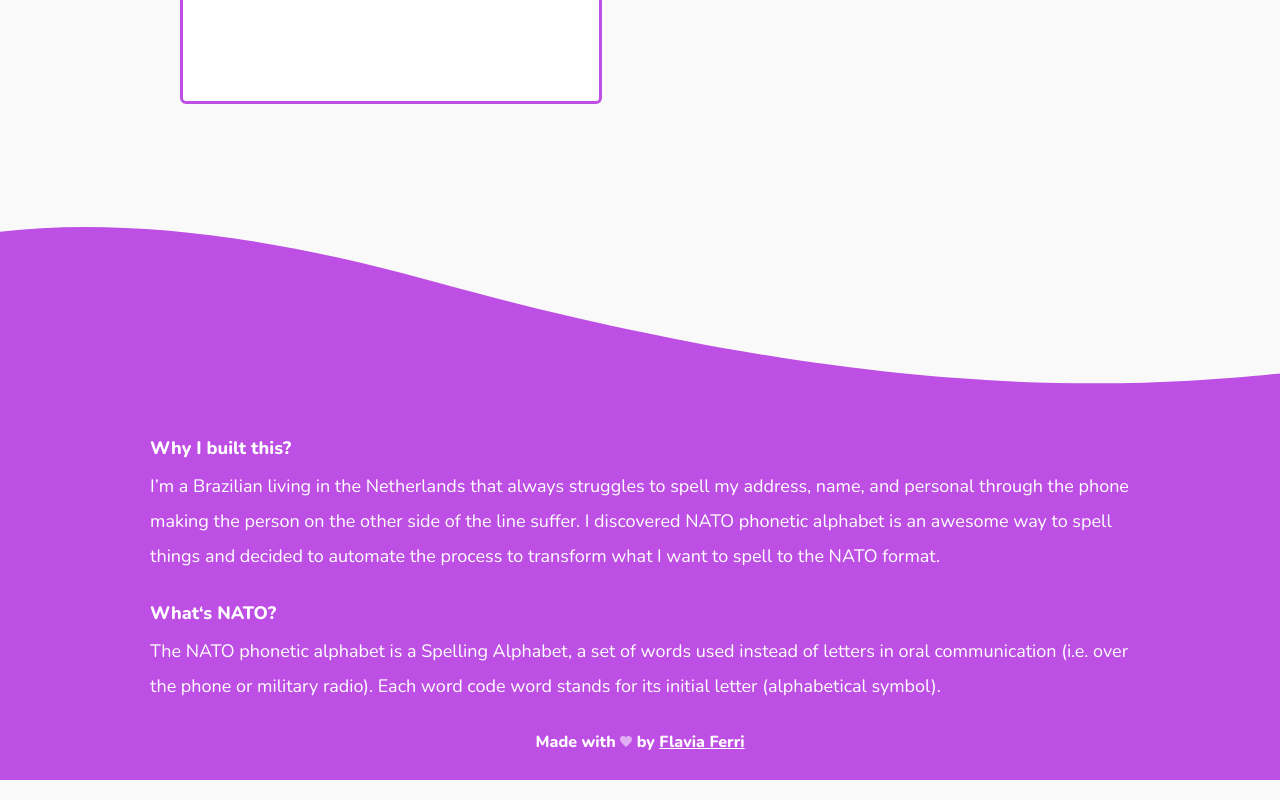
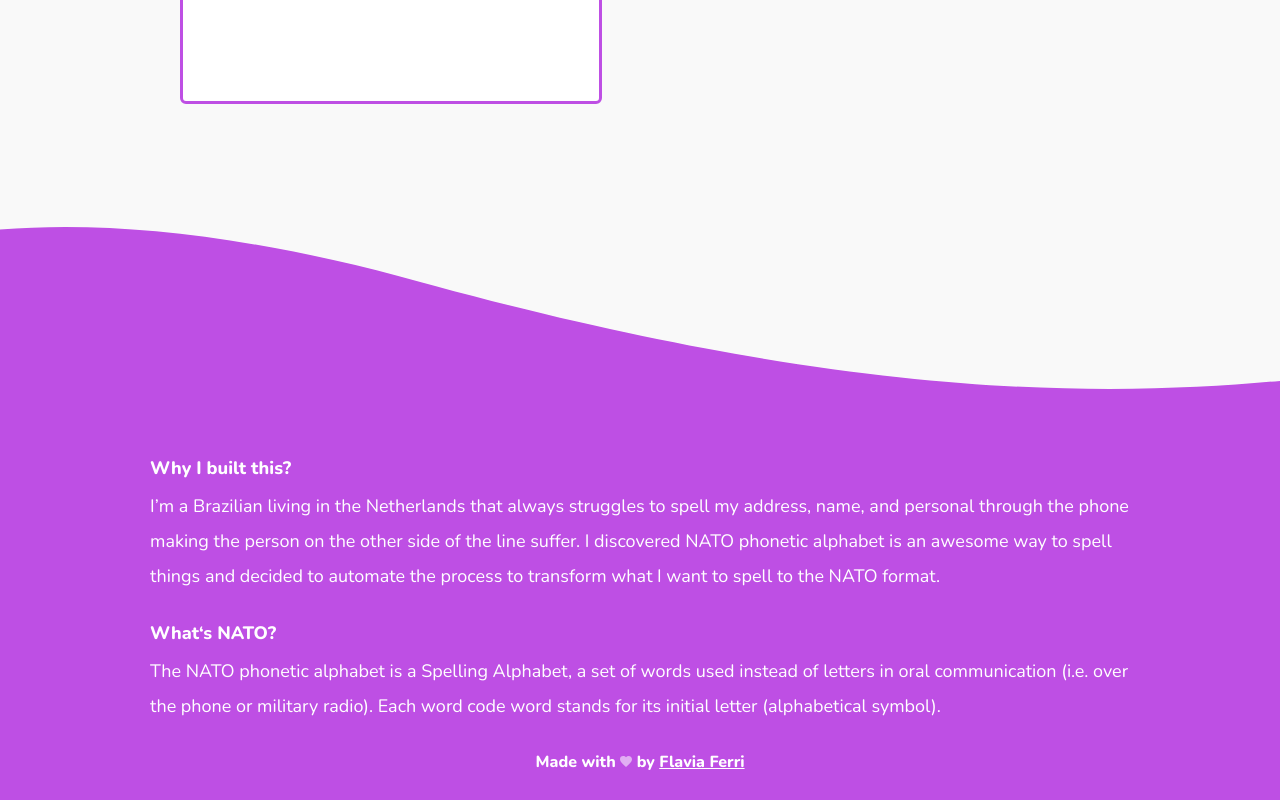
Before and after one commit to flaviaferri/spellapp, a Next.js app: page / in a window 1280 px wide. Shown: the part 476-1276 px from the top of the page. Built offline with nearby package versions, Linux system fonts and the light colour scheme.

Commit message:
Fix footer

```diff
--- a/components/Footer/index.js
+++ b/components/Footer/index.js
@@ -6,7 +6,7 @@ import Label from "../Label";
 import HeartIcon from "../HeartIcon";
 
 const FooterElement = styled.footer(
-  ({ theme }) => css`
+  () => css`
     display: flex;
     align-items: center;
     justify-content: center;
@@ -14,7 +14,7 @@ const FooterElement = styled.footer(
     background-size: cover;
     background-repeat: no-repeat;
     background-position: center top;
-    padding: 20rem 3rem 0 3rem;
+    padding: 22rem 3rem 0 3rem;
   `
 );
 
```
